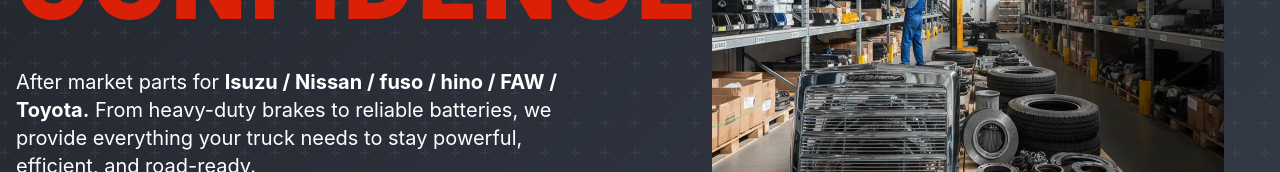
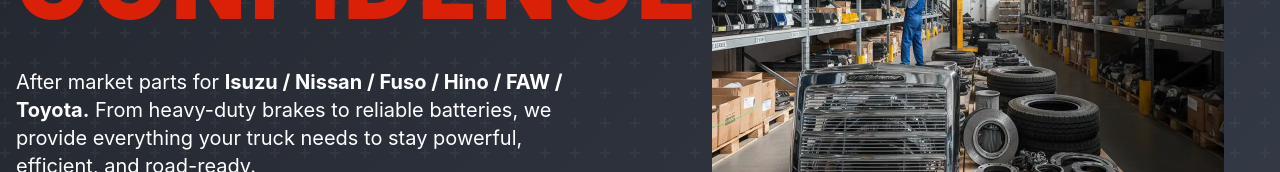
Before and after one commit to Mphomo0/levispares, a Next.js app: page / in a window 1280 px wide. Shown: the part 553-725 px from the top of the page. Built offline with nearby package versions, Linux system fonts and the light colour scheme; no server answers.

Commit message:
improve formatting of promotional text in Hero component

```diff
--- a/components/sections/home/Hero.tsx
+++ b/components/sections/home/Hero.tsx
@@ -50,10 +50,14 @@
               className="text-lg md:text-xl mb-8 max-w-xl"
             >
               After market parts for{' '}
-              <span className="font-bold text-white">Isuzu / Nissan / fuso / hino / FAW / Toyota.</span>{' '}
-              <span className="text-white">From heavy-duty brakes to reliable batteries, we provide
-              everything your truck needs to stay powerful, efficient, and
-              road-ready.</span>
+              <span className="font-bold text-white">
+                Isuzu / Nissan / Fuso / Hino / FAW / Toyota.
+              </span>{' '}
+              <span className="text-white">
+                From heavy-duty brakes to reliable batteries, we provide
+                everything your truck needs to stay powerful, efficient, and
+                road-ready.
+              </span>
             </motion.p>
             <motion.div
               initial={{ opacity: 0, y: 20 }}
```
